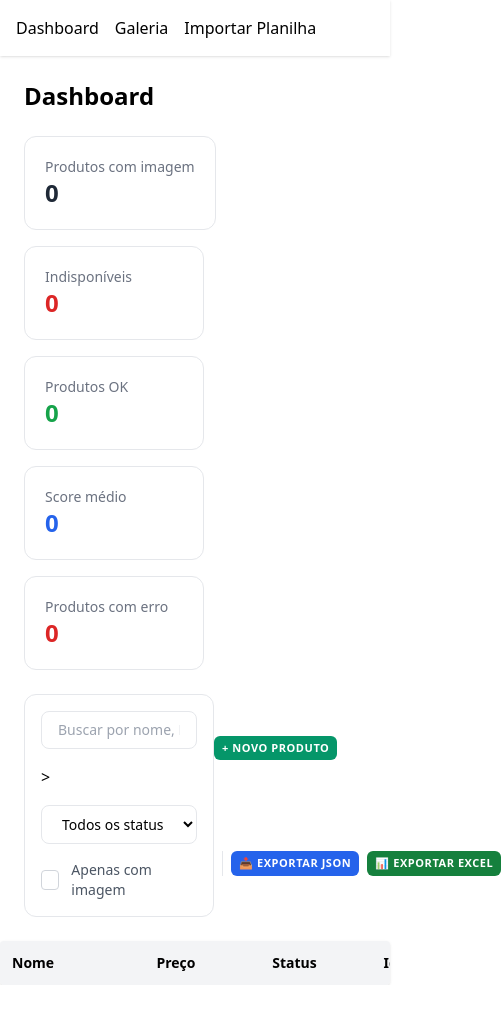
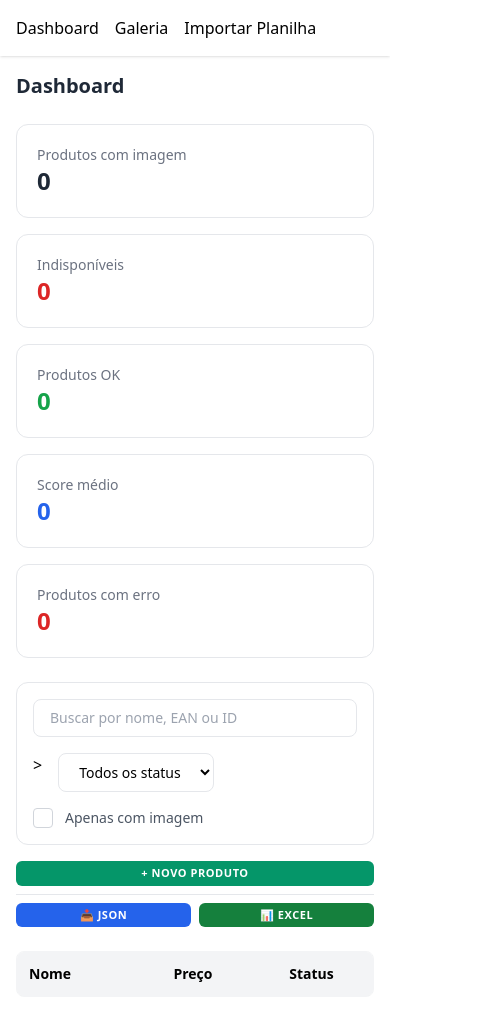
Before and after one commit to samuelsantana-dev/product-manager, a Vue app: page / in a window 390 px wide. Shown: the whole page, 501 px wide, since content can reach past the window. Before the commit the page ends 985 px from the top, so only its background shows below. Built offline with nearby package versions, Linux system fonts and the light colour scheme.

Commit message:
refac: Refactor responsive dashboard

```diff
--- a/src/modules/Dashboard/pages/Dashboard.vue
+++ b/src/modules/Dashboard/pages/Dashboard.vue
@@ -1,59 +1,52 @@
 <template>
-  <div class="p-6 space-y-6">
-    <h1 class="text-2xl font-bold">Dashboard</h1>
-    <div class="flex gap-4 flex-wrap">
+  <div class="p-4 md:p-6 space-y-6">
+    <h1 class="text-xl md:text-2xl font-bold text-gray-800">Dashboard</h1>
+
+    <div class="grid grid-cols-1 sm:grid-cols-2 lg:grid-cols-5 gap-4">
       <MetricsCards label="Produtos com imagem" :value="totalWithImage" />
-      <MetricsCards
-        label="Indisponíveis"
-        :value="totalUnavailable"
-        color="text-red-600"
-      />
-      <MetricsCards
-        label="Produtos OK"
-        :value="totalOk"
-        color="text-green-600"
-      />
-      <MetricsCards
-        label="Score médio"
-        :value="averageScore"
-        color="text-blue-600"
-      />
-      <MetricsCards
-        label="Produtos com erro"
-        :value="totalErr"
-        color="text-red-600"
-      />
+      <MetricsCards label="Indisponíveis" :value="totalUnavailable" color="text-red-600" />
+      <MetricsCards label="Produtos OK" :value="totalOk" color="text-green-600" />
+      <MetricsCards label="Score médio" :value="averageScore" color="text-blue-600" />
+      <MetricsCards label="Produtos com erro" :value="totalErr" color="text-red-600" />
     </div>
-    <div class="flex justify-between">
-      <div class="flex gap-4 flex-wrap">
-        <ProductsFilters :search="search" :status="statusFilter" :onlyWithImage="onlyWithImage"
-          @update:search="search = $event" @update:status="statusFilter = $event"
-          @update:onlyWithImage="onlyWithImage = $event" />
+
+    <div class="flex flex-col lg:flex-row justify-between gap-4">
+
+      <div class="w-full lg:w-auto">
+        <ProductsFilters
+          :search="search"
+          :status="statusFilter"
+          :onlyWithImage="onlyWithImage"
+          @update:search="search = $event"
+          @update:status="statusFilter = $event"
+          @update:onlyWithImage="onlyWithImage = $event"
+        />
       </div>
-     <div class="flex items-center gap-2 flex-wrap">
-        <BaseButton size="sm" variant="success" @click="addNewProduct">
+
+      <div class="flex flex-col sm:flex-row items-stretch sm:items-center gap-2">
+        <BaseButton size="sm" variant="success" @click="addNewProduct" class="w-full sm:w-auto">
           + Novo Produto
         </BaseButton>
 
-        <div class="flex gap-2 border-l pl-2 ml-2">
-          <BaseButton size="sm" variant="secondary" @click="jsonExportDownload(store.products)">
-            📥 Exportar JSON
+        <div class="flex gap-2 border-t sm:border-t-0 sm:border-l pt-2 sm:pt-0 sm:pl-2">
+          <BaseButton size="sm" variant="secondary" @click="jsonExportDownload(store.products)" class="flex-1">
+            📥 JSON
           </BaseButton>
 
-          <BaseButton size="sm" variant="excel" @click="ExportToExcel(store.products)">
-            📊 Exportar Excel
+          <BaseButton size="sm" variant="excel" @click="ExportToExcel(store.products)" class="flex-1">
+            📊 Excel
           </BaseButton>
         </div>
       </div>
+    </div>
 
+    <div class="overflow-x-auto rounded-lg border border-gray-100">
+      <ProductsTable
+        :products="filteredProducts"
+        @edit="handleEdit"
+        @delete="store.removeProduct"
+      />
     </div>
-    </div>
-     <div>
-    <ProductsTable
-      :products="filteredProducts"
-      @edit="handleEdit"
-      @delete="store.removeProduct"
-    />
 
     <ProductEditModal
       :open="isEditModalOpen"
@@ -61,9 +54,7 @@
       @close="isEditModalOpen = false"
       @save="handleSaveProduct"
     />
-
   </div>
-
 </template>
 
 <script setup lang="ts">
--- a/src/modules/Dashboard/validators/product.schema.ts
+++ b/src/modules/Dashboard/validators/product.schema.ts
@@ -14,7 +14,7 @@
 
   Score: z
     .number()
-    .min(1, 'Score mínimo é 1')
+    .min(0, 'Score mínimo é 0')
     .max(100, 'Score máximo é 100'),
 
   BB_Image_Url: z
```
